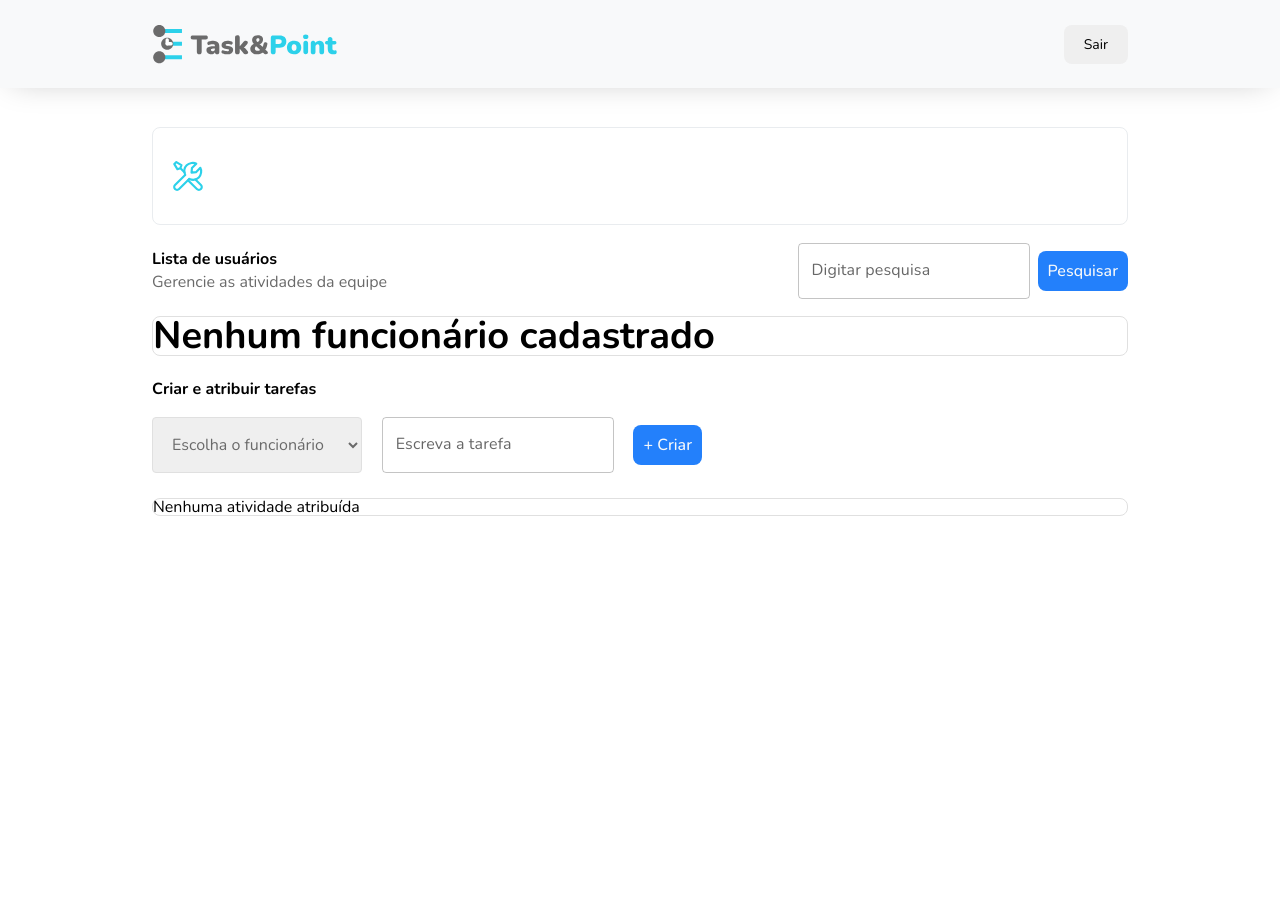
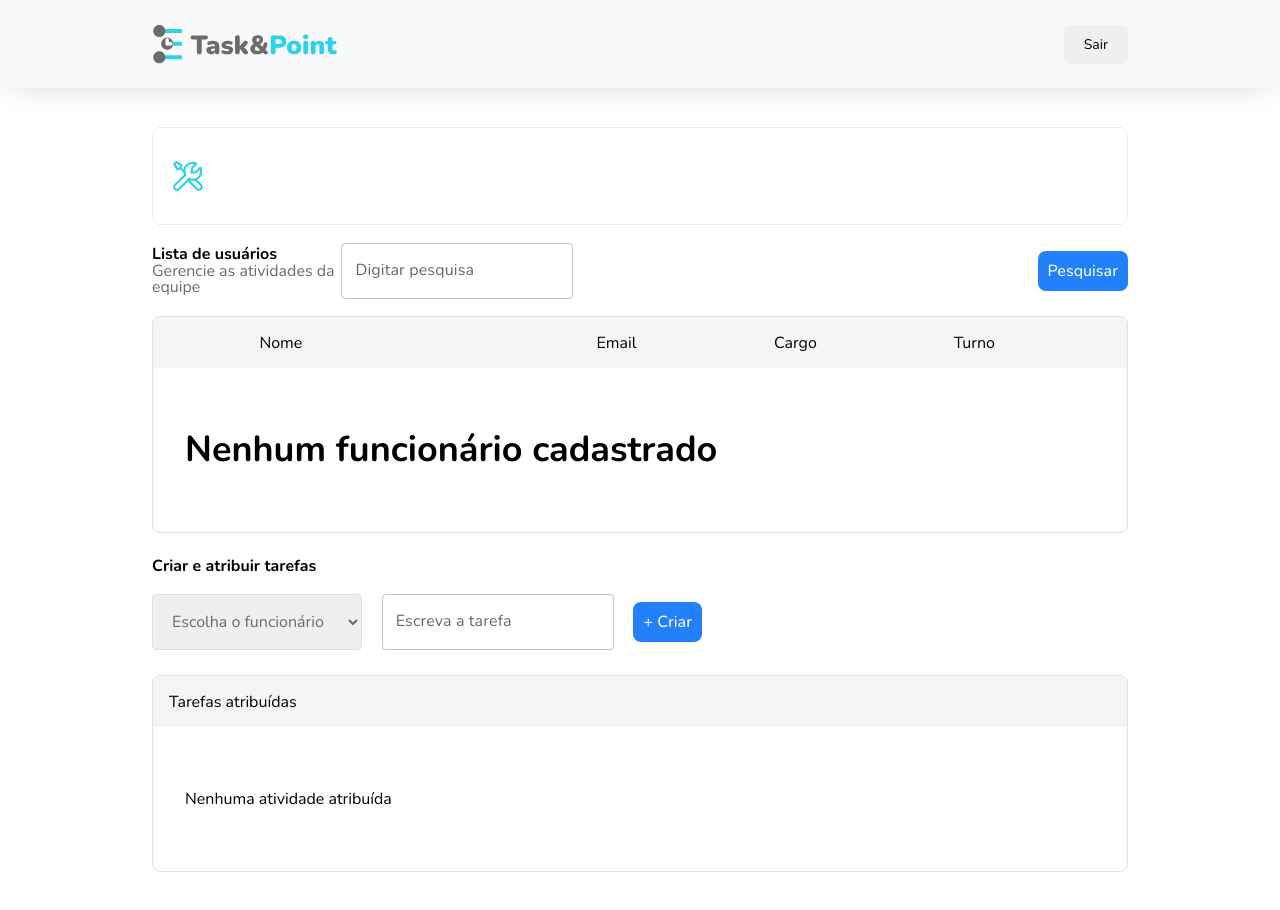
Before and after one commit to Projeto-Front-end-Em-grupo-M3/task-and-point, a React (Vite) app: page /adminDashboard in a window 1280 px wide. Shown: the top 910 px of the page. Before the commit the page ends 800 px from the top, so only its background shows below. Built offline with nearby package versions, Linux system fonts and the light colour scheme.

Commit message:
fix: responsie page

```diff
--- a/src/components/Button/style.ts
+++ b/src/components/Button/style.ts
@@ -17,4 +17,9 @@ export const StyledButton = styled.button`
     outline: none;
     background-color: var(--Color-primary-2);
   }
+
+  @media (max-width: 570px) {
+    font-size: 12px;
+    height: 30px;
+  }
 `;
--- a/src/components/Header/styles.ts
+++ b/src/components/Header/styles.ts
@@ -26,9 +26,6 @@ export const StyledHeader = styled.header`
     padding: 10px 20px;
     border: none;
     border-radius: 8px;
-    @media (max-width: 500px) {
-      padding: 0px 0px;
-    }
   }
 
   button:hover {
--- a/src/components/Input/style.ts
+++ b/src/components/Input/style.ts
@@ -1,6 +1,8 @@
 import styled from "styled-components";
 export const Sfieldset = styled.fieldset`
   font-family: "Nunito";
+  width: 100%;
+
   > div {
     font-family: "Nunito";
   }
--- a/src/pages/adminDashboard/index.tsx
+++ b/src/pages/adminDashboard/index.tsx
@@ -143,9 +143,11 @@ const AdminDashboard = () => {
           <div className="employeesList_header">
             <div className="sub_employeesList_header">
               <p>Nome</p>
+              <div>
                 <p>Email</p>
                 <p>Cargo</p>
                 <p>Turno</p>
+              </div>
             </div>
           </div>
           <ul>
@@ -155,11 +157,14 @@ const AdminDashboard = () => {
                   <li key={crypto.randomUUID()}>
                     <div className="sub_employeesList_header">
                       <h2>{user.name}</h2>
+                      <div>
                         <p>{user.email}</p>
                         <p>{user.office}</p>
                         <span>{user.shift}</span>
                       </div>
+                    </div>
                     <img
+                      className="btn_add_more"
                       src={more}
                       id="more"
                       onClick={() => openModal(user.id)}
--- a/src/pages/adminDashboard/styles.ts
+++ b/src/pages/adminDashboard/styles.ts
@@ -22,47 +22,50 @@ export const StyledDash = styled.div`
   #icon {
     width: 30px;
     height: 30px;
-    position: absolute;
+
+    @media (max-width: 570px) {
+      width: 20px;
+      height: 20px;
+    }
   }
 
   #trashCan {
     right: 10px;
     @media (max-width: 970px) {
-      position: absolute;
+      // position: absolute;
       left: 150px;
       bottom: 20px;
     }
   }
 
   #more {
-    position: absolute;
-    right: 16px;
     @media (max-width: 600px) {
-      top: 20px;
+      // top: 20px;
     }
   }
 
   #status_task {
     color: var(--Color-primary);
     font-weight: bold;
-    position: absolute;
+    // position: absolute;
     right: 80px;
     @media (max-width: 970px) {
-      position: absolute;
+      // position: absolute;
       left: 10px;
       bottom: 20px;
     }
   }
 
   #icon {
-    margin: 0px 20px 0px 20px;
+    margin: 0px 20px;
   }
+
   .sub_info_div {
     width: fit-content;
     display: flex;
     flex-direction: column;
     gap: 8px;
-    padding-left: 70px;
+    padding: 0 70px;
   }
 
   #opacity {
@@ -99,6 +102,28 @@ export const StyledDash = styled.div`
     flex-direction: row;
     gap: 8px;
     align-items: center;
+    justify-content: center;
+    width: 100%;
+  }
+
+  #test,
+  #test > fieldset > div {
+    @media (max-width: 570px) {
+      width: 100%;
+    }
+  }
+
+  fieldset > div > div {
+    @media (max-width: 570px) {
+      height: 40px;
+      width: 100%;
+    }
+  }
+
+  fieldset > div > label {
+    @media (max-width: 570px) {
+      margin-top: -7px;
+    }
   }
 
   .employeesList_section {
@@ -111,23 +136,51 @@ export const StyledDash = styled.div`
   .employeesList_header {
     display: flex;
     align-items: center;
-    justify-content: space-between;
+    justify-content: space-arround;
     max-width: 100%;
-    height: 51px;
+    min-height: 51px;
     background-color: rgba(245, 245, 245, 1);
     border-radius: 8px 8px 0px 0px;
     padding: 0px 16px;
-    display: none;
-
-    @media (max-width: 900px) {
-      display: none;
-    }
   }
   .sub_employeesList_header {
     max-width: 100%;
     display: flex;
-    width: 85%;
+    width: 95%;
     justify-content: space-between;
+    align-items: center;
+  }
+
+  .sub_employeesList_header > div {
+    display: flex;
+    justify-content: space-between;
+    width: 60%;
+
+    @media (max-width: 720px) {
+      flex-direction: column;
+      gap: 12px;
+      padding: 6px 0;
+    }
+  }
+
+  .sub_employeesList_header > p {
+    display: flex;
+    width: 25%;
+    justify-content: center;
+  }
+
+  .sub_employeesList_header > div > p,
+  .sub_employeesList_header > div > span {
+    width: 100%;
+
+    display: flex;
+    align-items: center;
+    justify-content: center;
+  }
+
+  .btn_add_more {
+    position: relative;
+    right: 0px;
   }
 
   #tasks_section {
@@ -138,10 +191,6 @@ export const StyledDash = styled.div`
     width: 350px;
     max-width: 100%;
     line-height: 1.5;
-    @media (max-width: 970px) {
-      width: 600px;
-      height: 100%;
-    }
   }
 
   .employeesList_section > ul {
@@ -149,30 +198,27 @@ export const StyledDash = styled.div`
     height: fit-content;
   }
 
+  .employeesList_section > ul > h1,
+  .employeesList_section > ul > p {
+    padding: 64px 32px;
+  }
+
   .employeesList_section > ul > li {
     display: flex;
-    gap: 60px;
+    justify-content: space-between;
+    gap: 10px;
     align-items: center;
     max-width: 100%;
     height: 90px;
     max-height: 100%;
     margin: 0px 16px 0px 16px;
-    position: relative;
     border-bottom: 1px solid rgba(224, 224, 224, 1);
-    @media (max-width: 900px) {
-      flex-direction: column;
-      align-items: flex-start;
-      justify-content: flex-start;
-      /*   padding: 10px 16px 10px 16px;
-      gap: 10px; */
-      height: 300px;
-    }
   }
 
   form {
     display: flex;
     flex-direction: column;
-    max-width: 100%;
+    width: 100%;
     padding: 25px 0px;
   }
 
@@ -190,6 +236,10 @@ export const StyledDash = styled.div`
       align-items: flex-start;
       height: 200px;
     }
+
+    @media (max-width: 570px) {
+      height: 150px;
+    }
   }
 
   form > div > select {
@@ -204,5 +254,9 @@ export const StyledDash = styled.div`
     :focus {
       border: 2px solid #2380fb;
     }
+    @media (max-width: 570px) {
+      padding: 10px;
+      width: 100%;
+    }
   }
 `;
--- a/src/styles/GlobalStyles.ts
+++ b/src/styles/GlobalStyles.ts
@@ -75,29 +75,52 @@ button {
   --radius: 8px;
 
   h1{
-    font-size: 38px;
+    font-size: 36px;
     font-weight: bold;
+
+    @media (max-width:570px) {
+      font-size: 26px;
+    }
   }
+
   h2{
     font-size: 22px;
     font-weight: bold;
+
+    @media (max-width:570px) {
+      font-size: 16px;
+    }
   }
+
   h3{
     font-size: 16px;
     font-weight: bold;
+
+    @media (max-width:570px) {
+      font-size: 12px;
+    }
   }
+
   h4{
     font-size: 12px;
     font-weight: bold;
+
+    @media (max-width:570px) {
+      font-size: 8px;
+    }
   }
+
 body{
   font-size: 16px;
   font-family: var(--font-primary);
 
+  @media (max-width:570px) {
+    font-size: 12px;
+  }
 }
+
 input, label{
   font-family: var(--font-primary);
 }
-
 }
 `;
```
Lines whose indentation alone changed are shown as unchanged.
